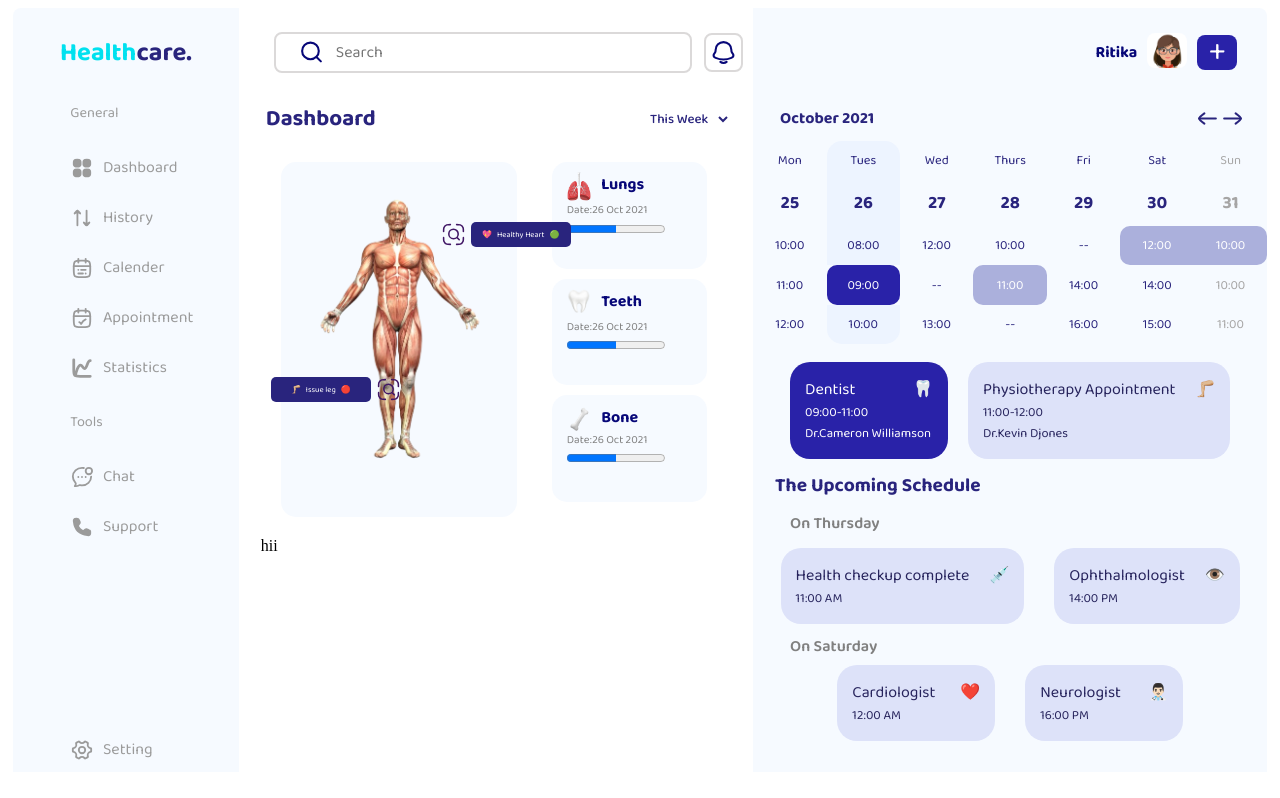
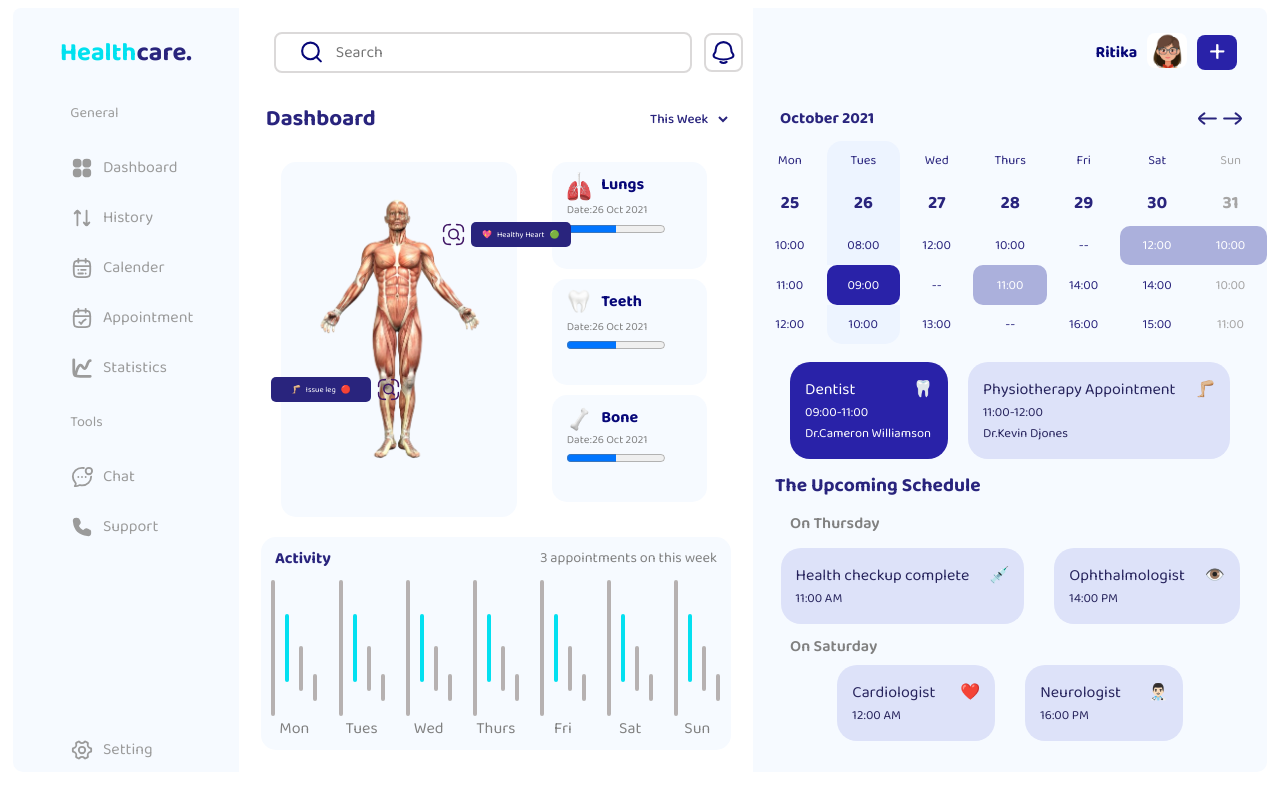
Before and after one commit to devarsh-commits/HealthCare-Dashboard, a React (Vite) app: page / in a window 1280 px wide. Built offline with nearby package versions, Linux system fonts and the light colour scheme.

Commit message:
Activity Chart

```diff
--- a/src/App.css
+++ b/src/App.css
@@ -23,6 +23,12 @@
     width: 82%;
     display: flex;
     /* margin-right: -6px; */
+}
+@media only screen and (max-width:1160px){
+    .maincomp{
+        border: 2px solid red;
+        flex-direction: column;
+    }
 }
 
 .maincomp .dashboard {
@@ -110,6 +116,7 @@ align-items: center;
 }
 .schedule{
     /* border: 2px solid red; */
+    border-bottom-right-radius: 10px;
 }
 .calhead{
     box-sizing: border-box;
--- a/src/App.jsx
+++ b/src/App.jsx
@@ -16,6 +16,7 @@ import AppointmentCard from './components/AppointmentCard'
 import { appointdt } from './data/Appointment'
 import { appointmentCards } from './data/Appointmentcard'
 import SimpleAppointmentCard from './components/SimpleAppointmentCard'
+import Activity from './components/Activity'
 
 function App() {
 
@@ -47,7 +48,7 @@ function App() {
                     })}
                   </div>
                 </div>
-                <div className="activity">hii</div>
+                <div className="activity"><Activity/></div>
               </div>
             </div>
             <div className="schedule">
--- /dev/null
+++ b/src/components/Activity.css
@@ -0,0 +1,97 @@
+@import url('https://fonts.googleapis.com/css2?family=Baloo+2:wght@400..800&display=swap');
+.Act-cont{
+    box-sizing: border-box;
+    /* border: 2px solid red; */
+    border-radius: 15px;
+    width: 100%;
+    height: 100%;
+     background-color: rgb(246 250 255);
+       font-family: "Baloo 2", sans-serif;
+    font-optical-sizing: auto;
+}
+.act-header{
+    /* border: 2px solid red; */
+    width: 100%;
+    height: 20%;
+    display: flex;
+    justify-content: center;
+}
+.act-title{
+    box-sizing: border-box;
+    /* border: 2px solid black; */
+    width: 45%;
+    display: flex;
+    align-items: center;
+    justify-content: flex-start;
+       color: rgb(41 36 125);
+       font-weight: bold;
+}
+.sub-title{
+    box-sizing: border-box;
+    /* border: 2px solid green; */
+    width: 49%;
+    display: flex;
+    align-items: center;
+    justify-content: flex-end;
+    color: gray;
+    font-size: 0.9em;
+}
+.bars{
+    box-sizing: border-box;
+    /* border: 2px solid orange; */
+    width: 100%;
+    height: 80%;
+    display: flex;
+}
+.bar{
+  /* border: 2px solid green; */
+  width: 14.28%;
+  height: 100%;
+  display: flex;
+   flex-direction: column;
+   align-items: center;
+}
+.barday{
+    color: grey;
+}
+.barsec{
+box-sizing: border-box;
+/* border: 2px solid red; */
+width: 100%;
+height: 80%;
+display: flex;
+align-items: center;
+justify-content: center;
+gap: 10px;
+}
+.width{
+    width: 4px;
+}
+.border{
+    border-radius: 5px;
+}
+.sub-bar1{
+    /* border: 2px solid black; */
+    border-radius: 5px;
+    height: 100%;
+    background-color: rgb(182, 177, 177);
+}
+.sub-bar2{
+    /* border: 2px solid black; */
+    height: 50%;
+    background-color: rgb(3 224 240);
+}
+.sub-bar3{
+    /* border: 2px solid black; */
+    height: 33%;
+    background-color: rgb(182, 177, 177);
+     position: relative;
+    top: 21px;
+}
+.sub-bar4{
+    /* border: 2px solid black; */
+    height: 20%;
+    background-color: rgb(182, 177, 177);
+        position: relative;
+    top: 40px;
+}
--- /dev/null
+++ b/src/components/Activity.jsx
@@ -0,0 +1,80 @@
+import React from 'react'
+import './Activity.css'
+
+const Activity = () => {
+    return (
+        <div className='Act-cont'>
+            <div className="act-header">
+                <div className="act-title">Activity</div>
+                <div className="sub-title">3 appointments on this week</div>
+            </div>
+            <div className="bars">
+                <div className="bar bar1">
+                    <div className="barsec">
+                        <div className="sub-bar1 width border"></div>
+                        <div className="sub-bar2 width border"></div>
+                        <div className="sub-bar3 width border"></div>
+                        <div className="sub-bar4 width border"></div>
+                    </div>
+                    <div className="barday">Mon</div>
+                </div>
+                 <div className="bar bar1">
+                    <div className="barsec">
+                        <div className="sub-bar1 width border"></div>
+                        <div className="sub-bar2 width border"></div>
+                        <div className="sub-bar3 width border"></div>
+                        <div className="sub-bar4 width border"></div>
+                    </div>
+                    <div className="barday">Tues</div>
+                </div>
+                 <div className="bar bar1">
+                    <div className="barsec">
+                        <div className="sub-bar1 width border"></div>
+                        <div className="sub-bar2 width border"></div>
+                        <div className="sub-bar3 width border"></div>
+                        <div className="sub-bar4 width border"></div>
+                    </div>
+                    <div className="barday">Wed</div>
+                </div>
+                 <div className="bar bar1">
+                    <div className="barsec">
+                        <div className="sub-bar1 width border"></div>
+                        <div className="sub-bar2 width border"></div>
+                        <div className="sub-bar3 width border"></div>
+                        <div className="sub-bar4 width border"></div>
+                    </div>
+                    <div className="barday">Thurs</div>
+                </div>
+                 <div className="bar bar1">
+                    <div className="barsec">
+                        <div className="sub-bar1 width border"></div>
+                        <div className="sub-bar2 width border"></div>
+                        <div className="sub-bar3 width border"></div>
+                        <div className="sub-bar4 width border"></div>
+                    </div>
+                    <div className="barday">Fri</div>
+                </div>
+                 <div className="bar bar1">
+                    <div className="barsec">
+                        <div className="sub-bar1 width border"></div>
+                        <div className="sub-bar2 width border"></div>
+                        <div className="sub-bar3 width border"></div>
+                        <div className="sub-bar4 width border"></div>
+                    </div>
+                    <div className="barday">Sat</div>
+                </div>
+                 <div className="bar bar1">
+                    <div className="barsec">
+                        <div className="sub-bar1 width border"></div>
+                        <div className="sub-bar2 width border"></div>
+                        <div className="sub-bar3 width border"></div>
+                        <div className="sub-bar4 width border"></div>
+                    </div>
+                    <div className="barday">Sun</div>
+                </div>
+            </div>
+        </div>
+    )
+}
+
+export default Activity
--- a/src/components/Sidebar.css
+++ b/src/components/Sidebar.css
@@ -9,6 +9,7 @@
     flex-direction: column;
     gap: 25px;
     position: relative;
+    border-bottom-left-radius: 10px;
 
 
 
```
